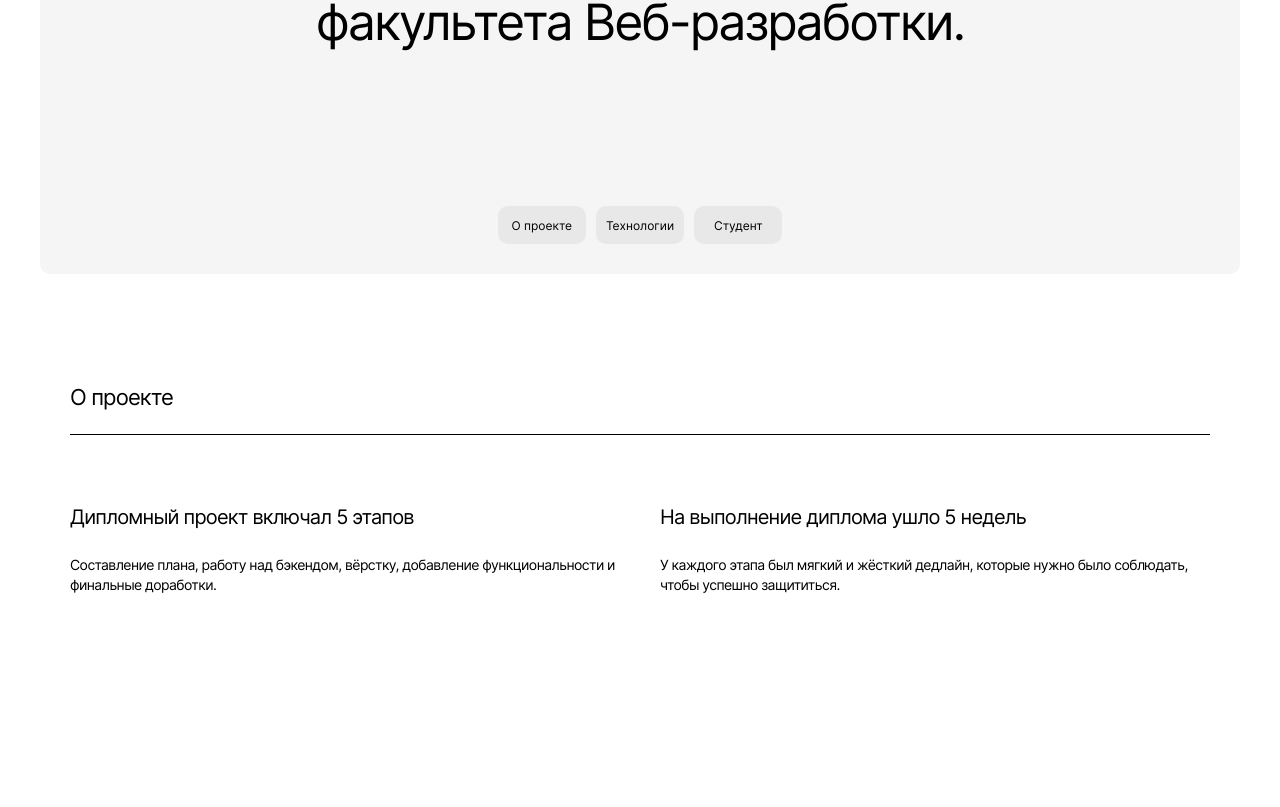
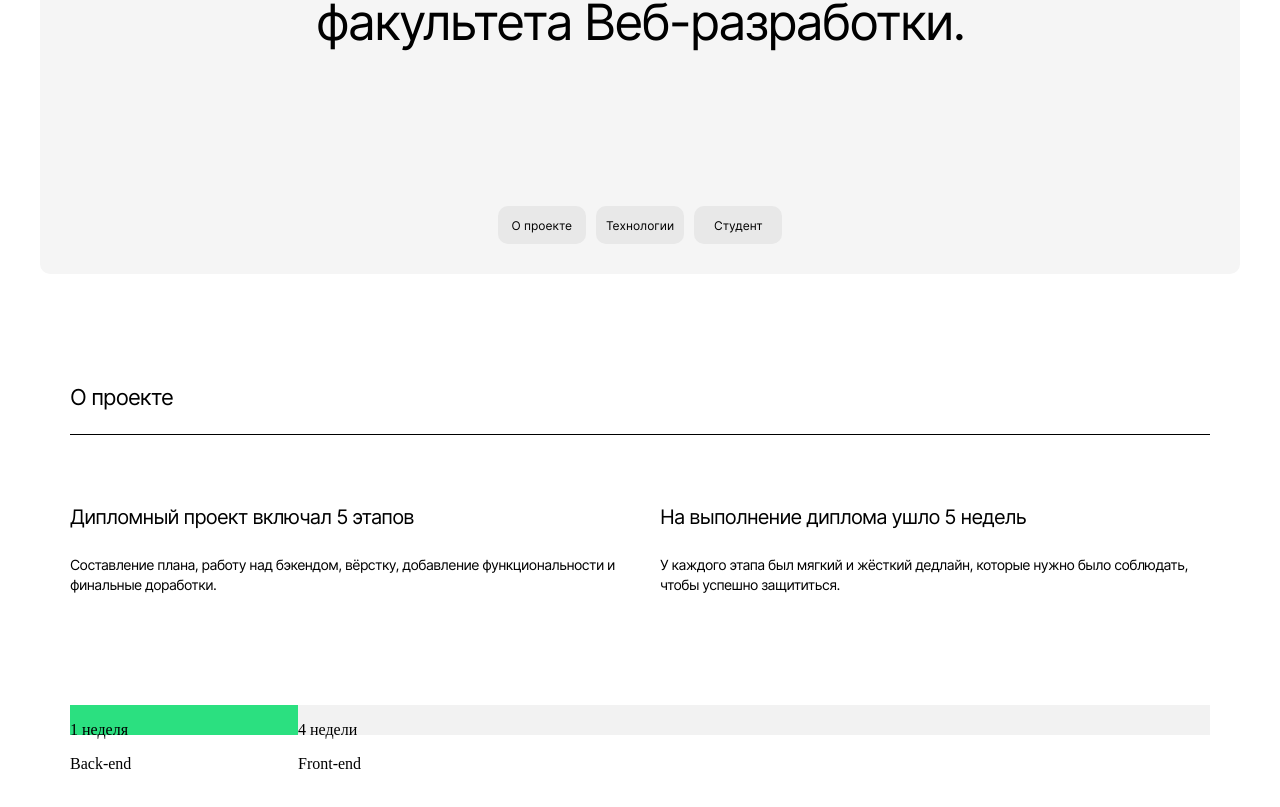
Before and after one commit to MelnikovAleksei/movies-explorer-frontend, a React (Create React App) app: page / in a window 1280 px wide. Shown: the part 313-1120 px from the top of the page. Built offline with nearby package versions, Linux system fonts and the light colour scheme; the HTML template or start-up script is replaced by a standard one.

Commit message:
feat: создать компонент Chart с базовым css

```diff
--- a/src/components/AboutProject/AboutProject.js
+++ b/src/components/AboutProject/AboutProject.js
@@ -3,6 +3,8 @@ import React from 'react';
 import Title from '../Title/Title';
 
 import ArticleAbout from '../ArticleAbout/ArticleAbout';
+
+import Chart from '../Chart/Chart';
 
 function AboutProject() {
   const ABOUT_PROJECT_TITLE = 'О проекте';
@@ -44,7 +46,7 @@ function AboutProject() {
       >
         {articlesAboutMarkup}
       </section>
-
+      <Chart />
     </article>
   )
 }
--- /dev/null
+++ b/src/components/Chart/Chart.css
@@ -0,0 +1,9 @@
+.chart {
+  background: #FF6838;
+  height: 30px;
+  display: flex;
+}
+
+.chart__item {
+  height: 30px;
+}
--- /dev/null
+++ b/src/components/Chart/Chart.js
@@ -0,0 +1,72 @@
+import React from 'react';
+
+function Chart() {
+
+  const TOTAL_UNITS_OF_TIME_SPENT = 5;
+
+  const CHART_DATA = [ //total percentageOfTime=100 totalCountOfWeeks=5
+    {
+      id: 1,
+      numOfUnitsOfTimeSpent: 1,
+      timeUnitText: 'неделя',
+      subText: 'Back-end',
+      color: '#2BE080',
+    },
+    {
+      id: 2,
+      numOfUnitsOfTimeSpent: 4,
+      timeUnitText: 'недели',
+      subText: 'Front-end',
+      color: '#F2F2F2',
+    },
+  ];
+
+  const getPercentage = (partialValue, totalValue) => {
+    return (100 * partialValue) / totalValue;
+  };
+
+  const chartItemsMarkup = CHART_DATA.map((item) => {
+
+    if (item.numOfUnitsOfTimeSpent === 0) {
+      return;
+    }
+
+    const percentageOfTimeSpent = getPercentage(item.numOfUnitsOfTimeSpent, TOTAL_UNITS_OF_TIME_SPENT);
+
+    const amountOfTimeSpentText = `${item.numOfUnitsOfTimeSpent} ${item.timeUnitText}`;
+
+    const style = {
+      width: `${percentageOfTimeSpent}%`,
+      background: item.color,
+    };
+
+    return (
+      <div
+        key={item.id}
+        className="chart__item"
+        style={style}
+      >
+        <p
+          className="chart__text"
+        >
+          {amountOfTimeSpentText}
+        </p>
+        <p
+          className="chart__sub-text"
+        >
+          {item.subText}
+        </p>
+      </div>
+    )
+  });
+
+  return (
+    <div
+      className="chart"
+    >
+      {chartItemsMarkup}
+    </div>
+  )
+}
+
+export default Chart;
--- a/src/index.css
+++ b/src/index.css
@@ -33,3 +33,5 @@
 @import url(./components/Title/Title.css);
 
 @import url(./components/ArticleAbout/ArticleAbout.css);
+
+@import url(./components/Chart/Chart.css);
```
